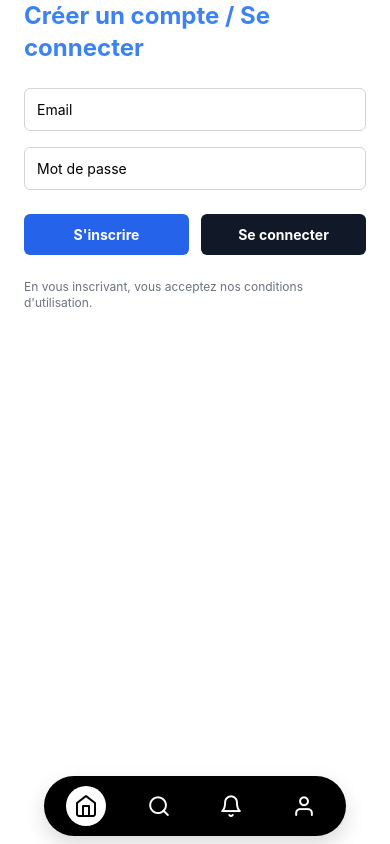
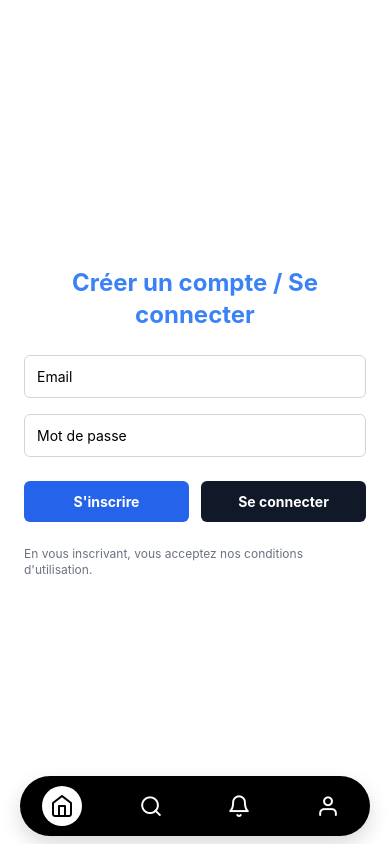
Before and after one commit to AirKyzzZ/noctis, a React Native app: screen / in a window 390 px wide. Built offline with nearby package versions, Linux system fonts and the light colour scheme; no server answers.

Commit message:
refactor: improve layout and styling in App component

```diff
--- a/App.tsx
+++ b/App.tsx
@@ -90,11 +90,11 @@ export default function App() {
 
   return (
     <SafeAreaProvider>
-      <SafeAreaView className="flex-1 items-center justify-center bg-background px-6">
+      <SafeAreaView className="flex-1 justify-center bg-background">
         <Layout>
           {!userEmail ? (
-          <View className="w-full max-w-md gap-4">
-            <Text className="text-2xl font-bold text-blue-500 mb-2">Créer un compte / Se connecter</Text>
+          <View className="gap-4" style={{ width: '100%', maxWidth: 520, alignSelf: 'center', paddingHorizontal: 24 }}>
+            <Text className="text-2xl font-bold text-blue-500 mb-2 text-center">Créer un compte / Se connecter</Text>
             <TextInput
               className="w-full rounded-md border border-gray-300 px-3 py-3"
               placeholder="Email"
@@ -133,7 +133,7 @@ export default function App() {
             </Text>
           </View>
         ) : (
-          <View className="items-center">
+          <View className="items-center" style={{ alignSelf: 'center', paddingHorizontal: 24, width: '100%', maxWidth: 520 }}>
             <Text className="text-2xl font-bold mb-2">Bienvenue 👋</Text>
             <Text className="text-gray-700 mb-6">Connecté en tant que {userEmail}</Text>
             <Pressable
--- a/components/Layout.tsx
+++ b/components/Layout.tsx
@@ -20,7 +20,9 @@ export default function Layout({ children }: LayoutProps) {
 
   return (
     <View className="flex-1">
-      {children}
+      <View className="flex-1 items-center justify-center">
+        {children}
+      </View>
       <BottomNavbar tabs={tabs} activeKey={active} onTabPress={setActive} />
     </View>
   );
```
Also changed, not shown: 1 other file (tests, documents, lock files or other folders).
